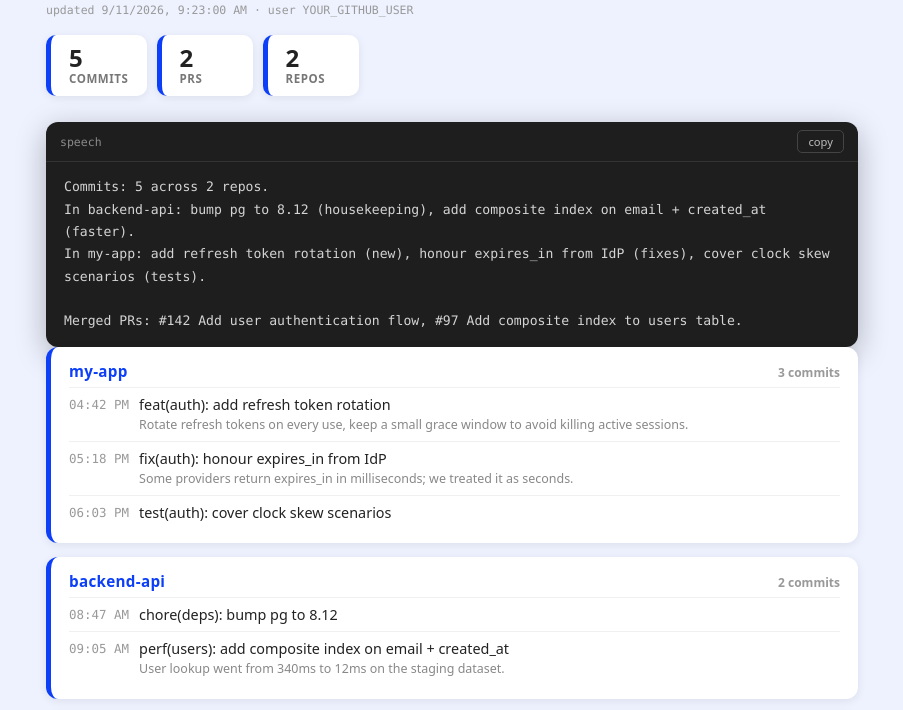
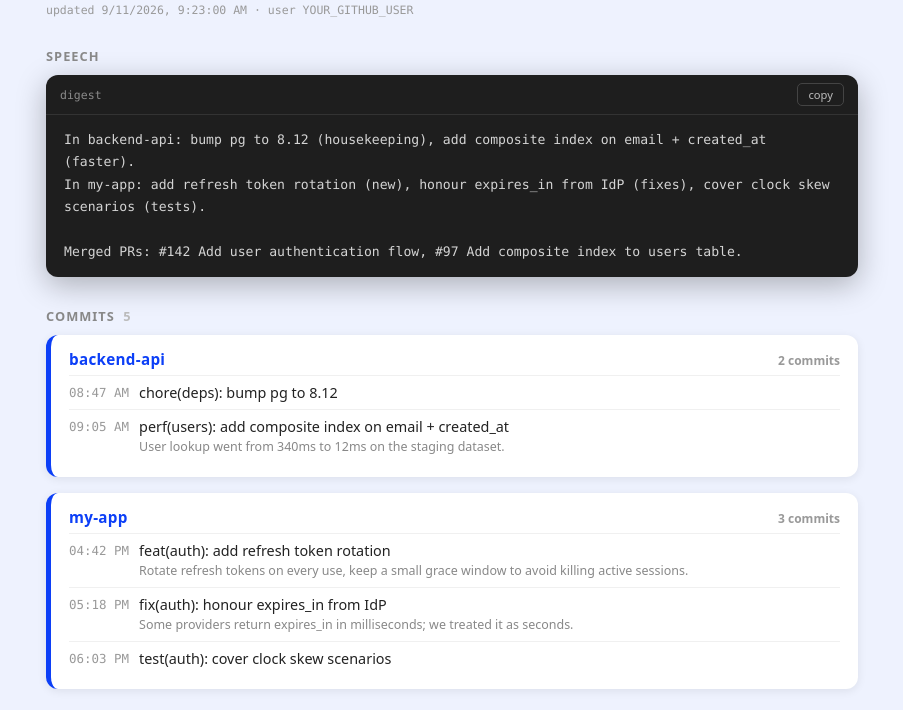
Before and after one commit to DiogoLogradoWEGITEK/daily-work, a plain HTML site: page index.html in a window 1280 px wide. Shown: the part 80-790 px from the top of the page, without its empty margins (188-1091 px from the left). Drawn offline with Linux system fonts and the light colour scheme.

Commit message:
feat: sectioned layout, pr timestamps and merge-state fixes
- render three titled sections (speech, commits, prs) with counts in
  the section headers instead of a stats strip
- speech no longer counts commits and skips merge commits (the pr
  list already covers them)
- pr cards show merge/update timestamps
- treat mergedAt as source of truth for merged state and let merged
  entries win the dedupe, fixing stale open badges from search
  indexing lag
- raise caps: 20 prs per search, 50 commits per page
- more spacing between cards and slim empty states per section

```diff
--- a/index.html
+++ b/index.html
@@ -56,22 +56,6 @@
       margin-bottom: 18px;
       font-family: ui-monospace, 'Cascadia Code', 'SF Mono', Consolas, monospace;
     }
-    .stats {
-      display: flex;
-      gap: 10px;
-      flex-wrap: wrap;
-      margin-bottom: 26px;
-    }
-    .stat {
-      background: #fff;
-      border-radius: 10px;
-      border-left: 5px solid var(--cp);
-      box-shadow: 0 2px 8px rgba(0,0,0,0.08);
-      padding: 10px 18px;
-      min-width: 96px;
-    }
-    .stat .n { font-size: 1.5rem; font-weight: 800; line-height: 1.1; }
-    .stat .l { font-size: 0.72rem; color: #777; text-transform: uppercase; letter-spacing: 0.05em; font-weight: 600; }
     .section-title {
       font-size: 0.8rem;
       font-weight: 700;
@@ -80,13 +64,20 @@
       color: #888;
       margin: 30px 0 10px;
     }
+    .section-count {
+      color: #bbb;
+      font-weight: 600;
+      margin-left: 4px;
+    }
+    .empty.slim { padding: 18px 20px; }
+    .empty.slim .big { font-size: 1.6rem; margin-bottom: 6px; }
     .repo-group {
       background: #fff;
       border-radius: 12px;
       border-left: 5px solid var(--cp);
       box-shadow: 0 2px 10px rgba(0,0,0,0.08);
       padding: 14px 18px;
-      margin-bottom: 14px;
+      margin-bottom: 16px;
     }
     .repo-head {
       display: flex;
@@ -141,7 +132,14 @@
       border-left: 5px solid var(--cp);
       box-shadow: 0 2px 10px rgba(0,0,0,0.08);
       padding: 14px 16px;
-      margin-bottom: 12px;
+      margin-bottom: 16px;
+    }
+    .pr-time {
+      font-size: 0.72rem;
+      color: #999;
+      font-family: ui-monospace, 'Cascadia Code', 'SF Mono', Consolas, monospace;
+      white-space: nowrap;
+      margin-left: 6px;
     }
     .pr-top {
       display: flex;
@@ -251,7 +249,6 @@
       <span class="window" id="window"></span>
     </header>
     <div class="updated" id="updated"></div>
-    <div class="stats" id="stats"></div>
     <div id="content"></div>
     <footer>__VERSION__</footer>
   </main>
@@ -313,6 +310,10 @@
       return m ? m[3] : h;
     }
 
+    function isMerged(p) {
+      return (p.state === 'merged') || (p.state !== 'open' && !!p.mergedAt);
+    }
+
     function buildSpeech() {
       if (!dailyData) return '';
       const commits = dailyData.commits || [];
@@ -320,10 +321,10 @@
       const lines = [];
 
       if (commits.length) {
-        const repos = [...new Set(commits.map(c => c.repo))];
-        lines.push('Commits: ' + commits.length + ' across ' + repos.length + ' repo' + (repos.length > 1 ? 's' : '') + '.');
         const byRepo = {};
-        commits.forEach(c => { (byRepo[c.repo] = byRepo[c.repo] || []).push(c); });
+        // Skip "Merge pull request #N" commits — the PR list already covers them
+        const realCommits = commits.filter(c => !/^Merge pull request /i.test(c.headline || ''));
+        realCommits.forEach(c => { (byRepo[c.repo] = byRepo[c.repo] || []).push(c); });
         Object.keys(byRepo).sort().forEach(repo => {
           const items = byRepo[repo]
             .sort((a, b) => new Date(a.date) - new Date(b.date))
@@ -335,8 +336,8 @@
         });
       }
 
-      const openPrs = prs.filter(p => p.state !== 'merged');
-      const mergedPrs = prs.filter(p => p.state === 'merged');
+      const openPrs = prs.filter(p => !isMerged(p));
+      const mergedPrs = prs.filter(isMerged);
       if (mergedPrs.length) {
         lines.push('');
         lines.push('Merged PRs: ' + mergedPrs.map(p => '#' + p.number + ' ' + p.title).join(', ') + '.');
@@ -361,18 +362,18 @@
 
       const commits = dailyData.commits || [];
       const prs = dailyData.prs || [];
-      const repos = [...new Set(commits.map(c => c.repo).concat(prs.map(p => p.repo)))];
 
-      const stats = document.getElementById('stats');
-      stats.innerHTML =
-        '<div class="stat"><div class="n">' + commits.length + '</div><div class="l">commits</div></div>' +
-        '<div class="stat"><div class="n">' + prs.length + '</div><div class="l">prs</div></div>' +
-        '<div class="stat"><div class="n">' + repos.length + '</div><div class="l">repos</div></div>';
+      const speech = (dailyData.speech || '').trim() || buildSpeech();
+      let html = '<div class="section-title">Speech</div>';
+      html += '<div class="speech-box">' +
+        '<div class="speech-head"><span>digest</span><button class="speech-copy" id="copyBtn">copy</button></div>' +
+        '<div class="speech-text">' + escapeHtml(speech) + '</div>' +
+        '</div>';
 
-      let html = '';
+      html += '<div class="section-title">Commits <span class="section-count">' + commits.length + '</span></div>';
       const byRepo = {};
       commits.forEach(c => { (byRepo[c.repo] = byRepo[c.repo] || []).push(c); });
-      const repoOrder = repos.filter(r => byRepo[r]);
+      const repoOrder = Object.keys(byRepo).sort();
       repoOrder.forEach(repo => {
         const list = byRepo[repo].slice().sort((a, b) => new Date(a.date) - new Date(b.date));
         html += '<div class="repo-group"><div class="repo-head"><span class="repo-name">' + escapeHtml(repo) + '</span><span class="repo-count">' + list.length + ' commit' + (list.length > 1 ? 's' : '') + '</span></div>';
@@ -384,31 +385,25 @@
         });
         html += '</div>';
       });
+      if (!commits.length) html += '<div class="empty slim"><div class="big">☕</div>Nothing here since ' + windowDayLabel() + '.</div>';
 
+      html += '<div class="section-title">PRs <span class="section-count">' + prs.length + '</span></div>';
       prs.forEach(pr => {
-        const merged = pr.state === 'merged';
+        const merged = isMerged(pr);
+        const stamp = pr.mergedAt || pr.updatedAt;
         html += '<div class="pr-card"><div class="pr-top">' +
           '<span class="pr-repo">' + escapeHtml(pr.repo || '') + '</span>' +
           '<span class="pr-num">#' + pr.number + '</span>' +
           '<span class="pr-title">' + escapeHtml(pr.title) + '</span>' +
+          (stamp ? '<span class="pr-time">' + fmtTime(stamp) + '</span>' : '') +
           '<span class="badge ' + (merged ? 'badge--merged' : 'badge--open') + '">' + (merged ? 'merged' : 'open') + '</span></div>' +
           (pr.branch ? '<span class="pr-branch-ref">' + escapeHtml(pr.branch) + '<span class="pr-branch-arrow">→</span>' + escapeHtml(pr.baseBranch || 'main') + '</span>' : '') +
           (pr.body ? '<div class="pr-body">' + escapeHtml(pr.body) + '</div>' : '') +
           '</div>';
       });
-
-      if (!html) html = '<div class="empty"><div class="big">☕</div>Nothing here since ' + windowDayLabel() + '.</div>';
+      if (!prs.length) html += '<div class="empty slim"><div class="big">🎯</div>No PRs since ' + windowDayLabel() + '.</div>';
       el.innerHTML = html;
 
-      // TODO: AI RESUME — dailyData.speech is preferred once the fetch workflow fills it (GitHub Models);
-      // buildSpeech() below is the no-AI fallback template.
-      const speech = (dailyData.speech || '').trim() || buildSpeech();
-      const speechBox = document.createElement('div');
-      speechBox.className = 'speech-box';
-      speechBox.innerHTML =
-        '<div class="speech-head"><span>speech</span><button class="speech-copy" id="copyBtn">copy</button></div>' +
-        '<div class="speech-text">' + escapeHtml(speech) + '</div>';
-      document.getElementById('stats').after(speechBox);
       document.getElementById('copyBtn').addEventListener('click', function () {
         navigator.clipboard.writeText(speech).then(() => {
           this.textContent = 'copied!';
```
Also changed, not shown: 1 other file.
